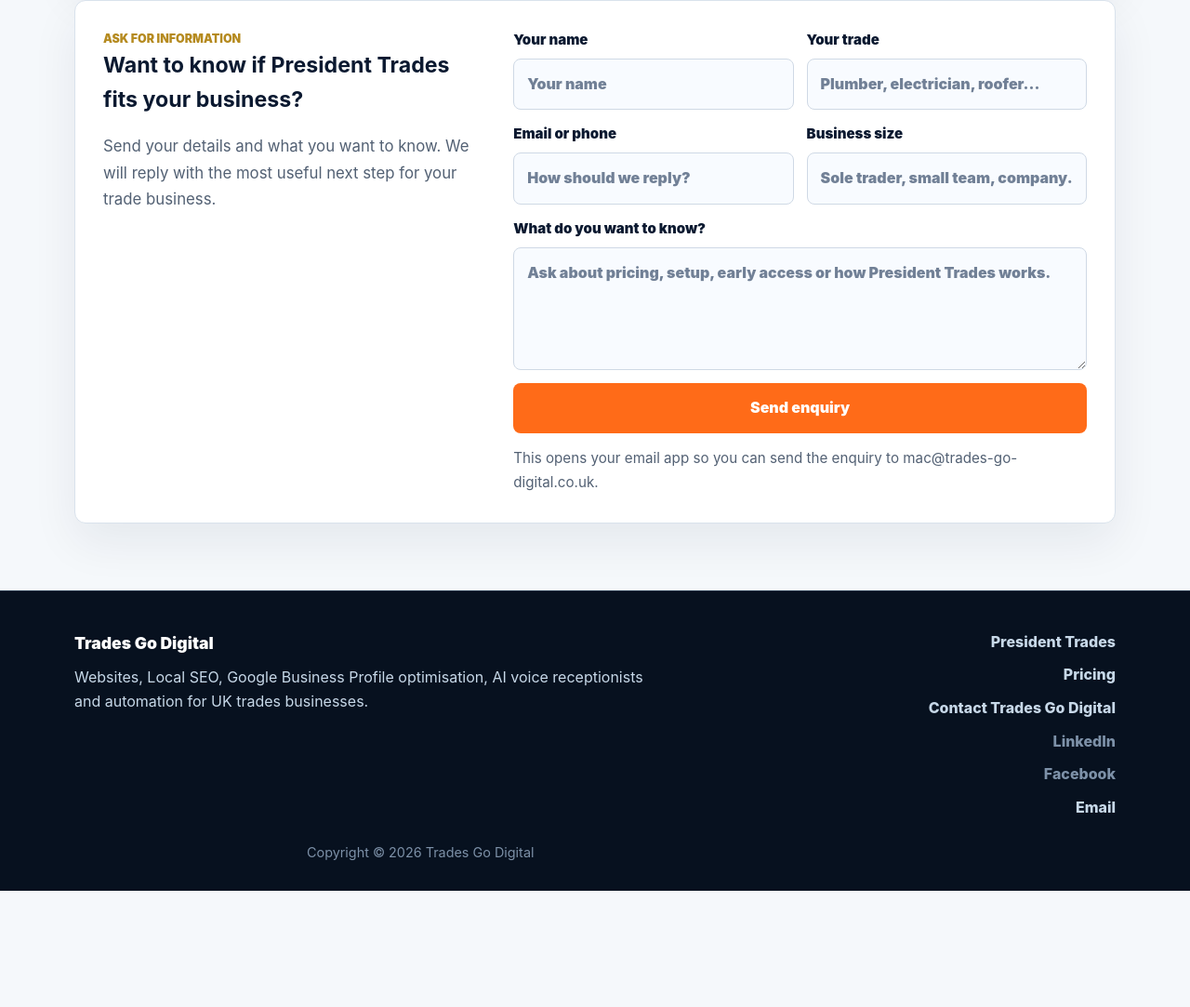
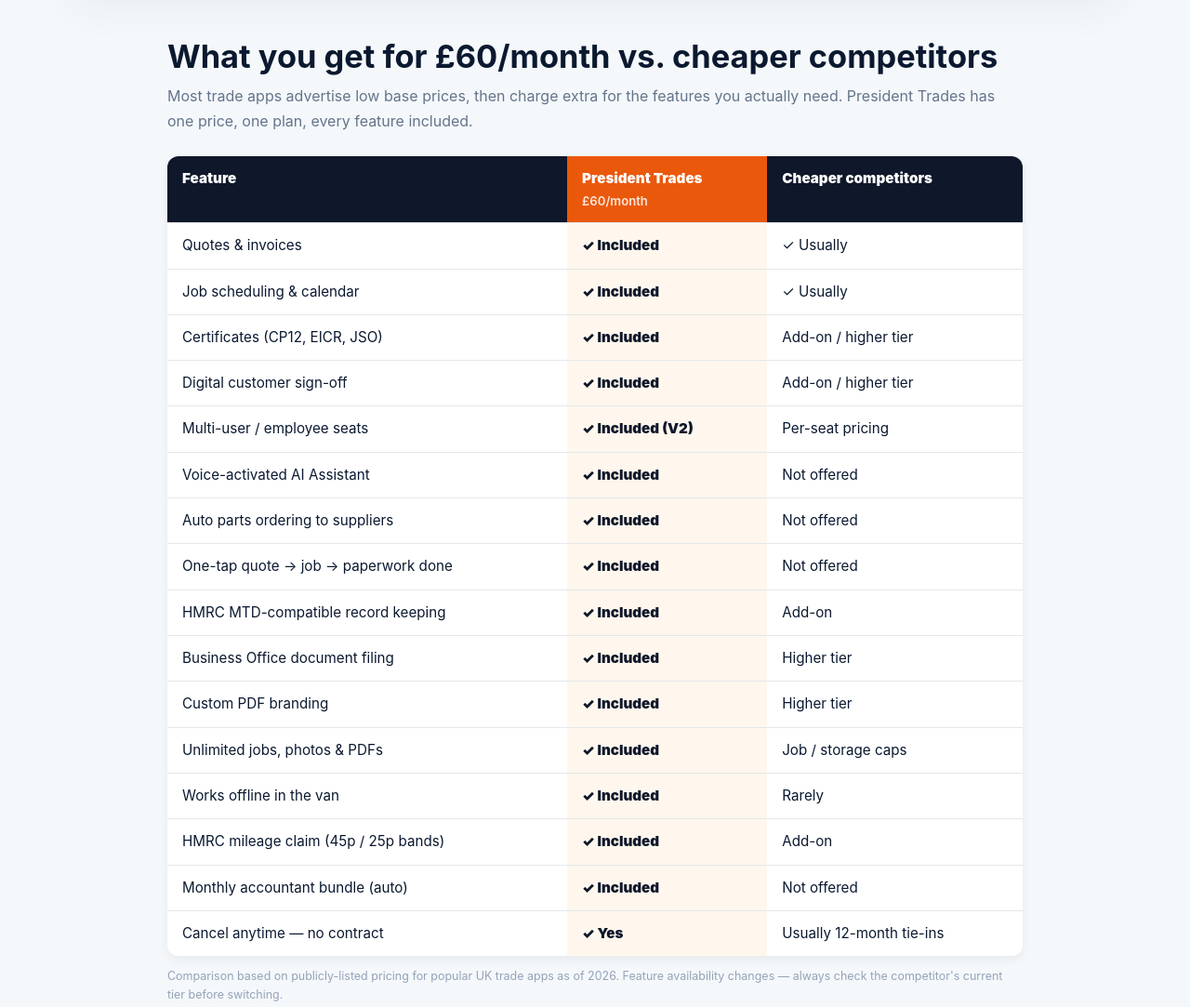
Before and after one commit to mrfoxy73mf/trades-go-digital, an Astro site: page /pricing in a window 1280 px wide. Shown: the part 1829-2912 px from the top of the page at 93% size. Before the commit the page ends 2787 px from the top, so only its background shows below. Built offline with nearby package versions, Linux system fonts and the light colour scheme; Astro itself is replaced by a stand-in of ours.

Commit message:
Update pricing page feature list

```diff
--- a/src/pages/pricing.astro
+++ b/src/pages/pricing.astro
@@ -2,7 +2,7 @@
 import BaseHead from "../components/BaseHead.astro";
 import Header from "../components/Header.astro";
 import Footer from "../components/Footer.astro";
-import { CONTACT_EMAIL, SITE_TITLE } from "../consts";
+import { SITE_TITLE } from "../consts";
 
 const pricingFeatures = [
 	"Voice-activated AI Assistant (say it -> app logs it)",
@@ -72,45 +72,47 @@
 				<a href="/president-trades/#waiting-list">Register Your Interest</a>
 			</section>
 
-			<section class="pricing-enquiry" aria-labelledby="pricing-enquiry-title">
-				<div>
-					<p class="eyebrow">Ask for information</p>
-					<h2 id="pricing-enquiry-title">Want to know if President Trades fits your business?</h2>
-					<p>
-						Send your details and what you want to know. We will reply with the most useful
-						next step for your trade business.
-					</p>
+			<section class="pt-comparison" aria-label="What's included at GBP 60 per month">
+				<h2>What you get for &pound;60/month vs. cheaper competitors</h2>
+				<p class="lead">
+					Most trade apps advertise low base prices, then charge extra for the features you
+					actually need. President Trades has one price, one plan, every feature included.
+				</p>
+
+				<div class="pt-table-wrap">
+					<table class="pt-compare-table">
+						<thead>
+							<tr>
+								<th>Feature</th>
+								<th class="pt-us">President Trades <br /><span>&pound;60/month</span></th>
+								<th>Cheaper competitors</th>
+							</tr>
+						</thead>
+						<tbody>
+							<tr><td>Quotes &amp; invoices</td><td class="pt-us">&#10003; Included</td><td>&#10003; Usually</td></tr>
+							<tr><td>Job scheduling &amp; calendar</td><td class="pt-us">&#10003; Included</td><td>&#10003; Usually</td></tr>
+							<tr><td>Certificates (CP12, EICR, JSO)</td><td class="pt-us">&#10003; Included</td><td>Add-on / higher tier</td></tr>
+							<tr><td>Digital customer sign-off</td><td class="pt-us">&#10003; Included</td><td>Add-on / higher tier</td></tr>
+							<tr><td>Multi-user / employee seats</td><td class="pt-us">&#10003; Included (V2)</td><td>Per-seat pricing</td></tr>
+							<tr><td>Voice-activated AI Assistant</td><td class="pt-us">&#10003; Included</td><td>Not offered</td></tr>
+							<tr><td>Auto parts ordering to suppliers</td><td class="pt-us">&#10003; Included</td><td>Not offered</td></tr>
+							<tr><td>One-tap quote &rarr; job &rarr; paperwork done</td><td class="pt-us">&#10003; Included</td><td>Not offered</td></tr>
+							<tr><td>HMRC MTD-compatible record keeping</td><td class="pt-us">&#10003; Included</td><td>Add-on</td></tr>
+							<tr><td>Business Office document filing</td><td class="pt-us">&#10003; Included</td><td>Higher tier</td></tr>
+							<tr><td>Custom PDF branding</td><td class="pt-us">&#10003; Included</td><td>Higher tier</td></tr>
+							<tr><td>Unlimited jobs, photos &amp; PDFs</td><td class="pt-us">&#10003; Included</td><td>Job / storage caps</td></tr>
+							<tr><td>Works offline in the van</td><td class="pt-us">&#10003; Included</td><td>Rarely</td></tr>
+							<tr><td>HMRC mileage claim (45p / 25p bands)</td><td class="pt-us">&#10003; Included</td><td>Add-on</td></tr>
+							<tr><td>Monthly accountant bundle (auto)</td><td class="pt-us">&#10003; Included</td><td>Not offered</td></tr>
+							<tr><td>Cancel anytime &mdash; no contract</td><td class="pt-us">&#10003; Yes</td><td>Usually 12-month tie-ins</td></tr>
+						</tbody>
+					</table>
 				</div>
-				<form action={`mailto:${CONTACT_EMAIL}`} method="post" enctype="text/plain">
-					<label>
-						Your name
-						<input name="Name" type="text" autocomplete="name" placeholder="Your name" required />
-					</label>
-					<label>
-						Your trade
-						<input name="Trade" type="text" placeholder="Plumber, electrician, roofer..." required />
-					</label>
-					<label>
-						Email or phone
-						<input name="Contact" type="text" autocomplete="email" placeholder="How should we reply?" required />
-					</label>
-					<label>
-						Business size
-						<input name="Business size" type="text" placeholder="Sole trader, small team, company..." />
-					</label>
-					<label class="full">
-						What do you want to know?
-						<textarea
-							name="Message"
-							placeholder="Ask about pricing, setup, early access or how President Trades works."
-							required
-						></textarea>
-					</label>
-					<button type="submit">Send enquiry</button>
-					<p class="form-note">
-						This opens your email app so you can send the enquiry to {CONTACT_EMAIL}.
-					</p>
-				</form>
+
+				<p class="pt-footnote">
+					Comparison based on publicly-listed pricing for popular UK trade apps as of 2026.
+					Feature availability changes &mdash; always check the competitor's current tier before switching.
+				</p>
 			</section>
 		</main>
 		<Footer />
@@ -276,81 +278,79 @@
 		overflow-wrap: anywhere;
 	}
 
-	.pricing-enquiry {
-		display: grid;
-		grid-template-columns: minmax(0, 0.8fr) minmax(340px, 1.2fr);
-		gap: 30px;
-		margin-top: 18px;
-		padding: 30px;
-		border: 1px solid #d9e2ec;
-		border-radius: 12px;
-		background: #ffffff;
-		box-shadow: 0 20px 50px rgba(12, 31, 55, 0.07);
+	.pt-comparison {
+		max-width: 960px;
+		margin: 60px auto 0;
+		padding: 0 20px;
 	}
 
-	.pricing-enquiry p {
-		margin-bottom: 0;
+	.pt-comparison h2 {
+		margin: 0 0 10px;
+		font-size: clamp(1.5rem, 4vw, 2.15rem);
+		line-height: 1.1;
 	}
 
-	form {
-		display: grid;
-		grid-template-columns: repeat(2, minmax(0, 1fr));
-		gap: 14px;
+	.pt-comparison .lead {
+		margin: 0 0 24px;
+		color: #64748b;
+		font-size: 1rem;
 	}
 
-	label {
-		display: grid;
-		gap: 8px;
-		color: #0b1930;
-		font-size: 0.94rem;
+	.pt-table-wrap {
+		overflow-x: auto;
+		border-radius: 12px;
+		box-shadow: 0 4px 12px rgba(0, 0, 0, 0.06);
+	}
+
+	.pt-compare-table {
+		width: 100%;
+		min-width: 760px;
+		border-collapse: collapse;
+		background: #ffffff;
+		font-size: 0.95rem;
+	}
+
+	.pt-compare-table th,
+	.pt-compare-table td {
+		padding: 12px 16px;
+		border-bottom: 1px solid #e5e7eb;
+		text-align: left;
+		vertical-align: top;
+	}
+
+	.pt-compare-table thead th {
+		background: #0f172a;
+		color: #ffffff;
 		font-weight: 900;
 	}
 
-	label.full,
-	form button,
-	.form-note {
-		grid-column: 1 / -1;
+	.pt-compare-table thead th.pt-us {
+		background: #ea580c;
 	}
 
-	input,
-	textarea {
-		width: 100%;
-		min-width: 0;
-		min-height: 52px;
-		border: 1px solid #cfd9e5;
-		border-radius: 8px;
-		background: #f8fbff;
-		color: #0b1930;
-		font: inherit;
-		font-size: 1rem;
-		padding: 14px;
+	.pt-compare-table thead th span {
+		display: block;
+		margin-top: 2px;
+		font-size: 0.82rem;
+		font-weight: 600;
+		opacity: 0.85;
 	}
 
-	textarea {
-		min-height: 132px;
-		resize: vertical;
+	.pt-compare-table td.pt-us {
+		background: #fff7ed;
+		color: #0f172a;
+		font-weight: 900;
 	}
 
-	input::placeholder,
-	textarea::placeholder {
-		color: #718096;
+	.pt-compare-table tbody tr:last-child td {
+		border-bottom: 0;
 	}
 
-	form button {
-		min-height: 54px;
-		border: 0;
-		border-radius: 8px;
-		background: #ff6b18;
-		color: #ffffff;
-		font: inherit;
-		font-weight: 900;
-		cursor: pointer;
-	}
-
-	.form-note {
-		margin: 0;
-		color: #536174;
-		font-size: 0.95rem;
+	.pt-footnote {
+		margin: 12px 0 0;
+		color: #94a3b8;
+		font-size: 0.78rem;
+		line-height: 1.6;
 	}
 
 	@media (max-width: 760px) {
@@ -367,13 +367,9 @@
 			grid-template-columns: 1fr;
 		}
 
-		.pricing-enquiry,
-		form {
-			grid-template-columns: 1fr;
-		}
-
-		.pricing-enquiry {
-			padding: 24px;
+		.pt-comparison {
+			margin-top: 42px;
+			padding: 0;
 		}
 	}
 </style>
```
